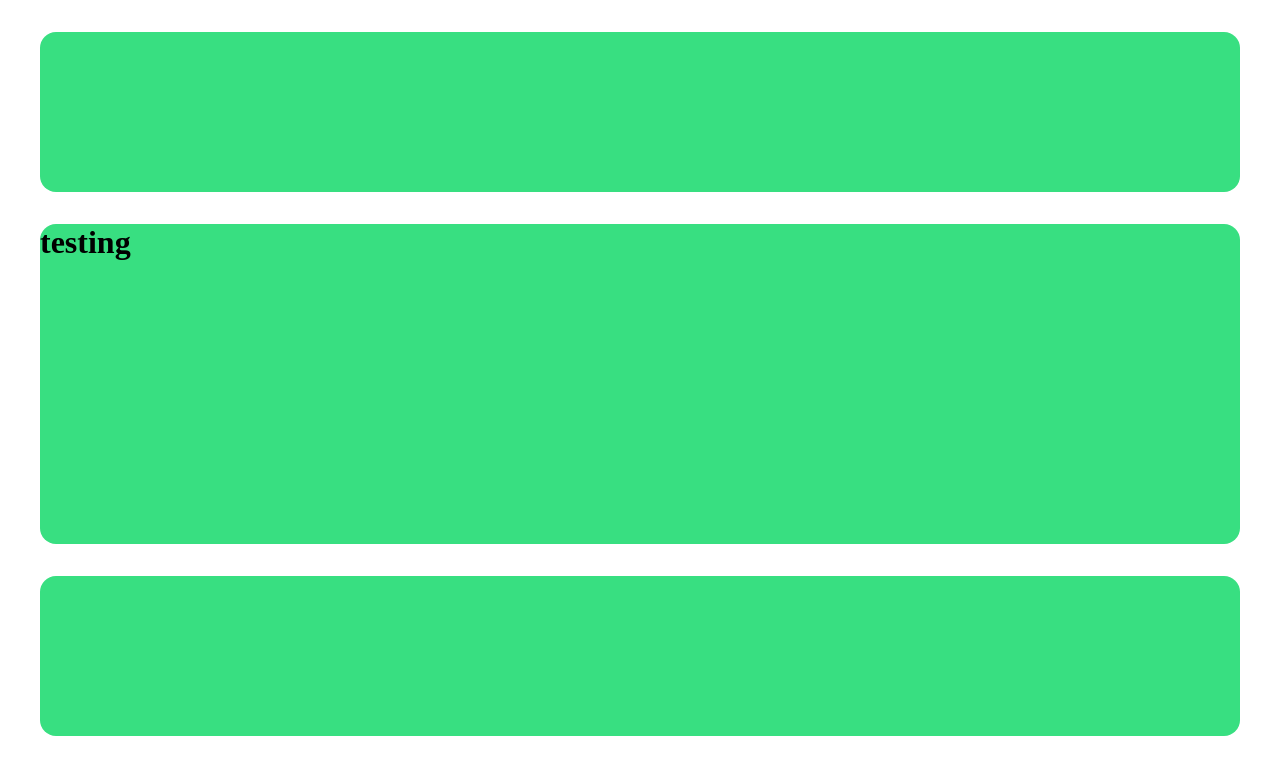
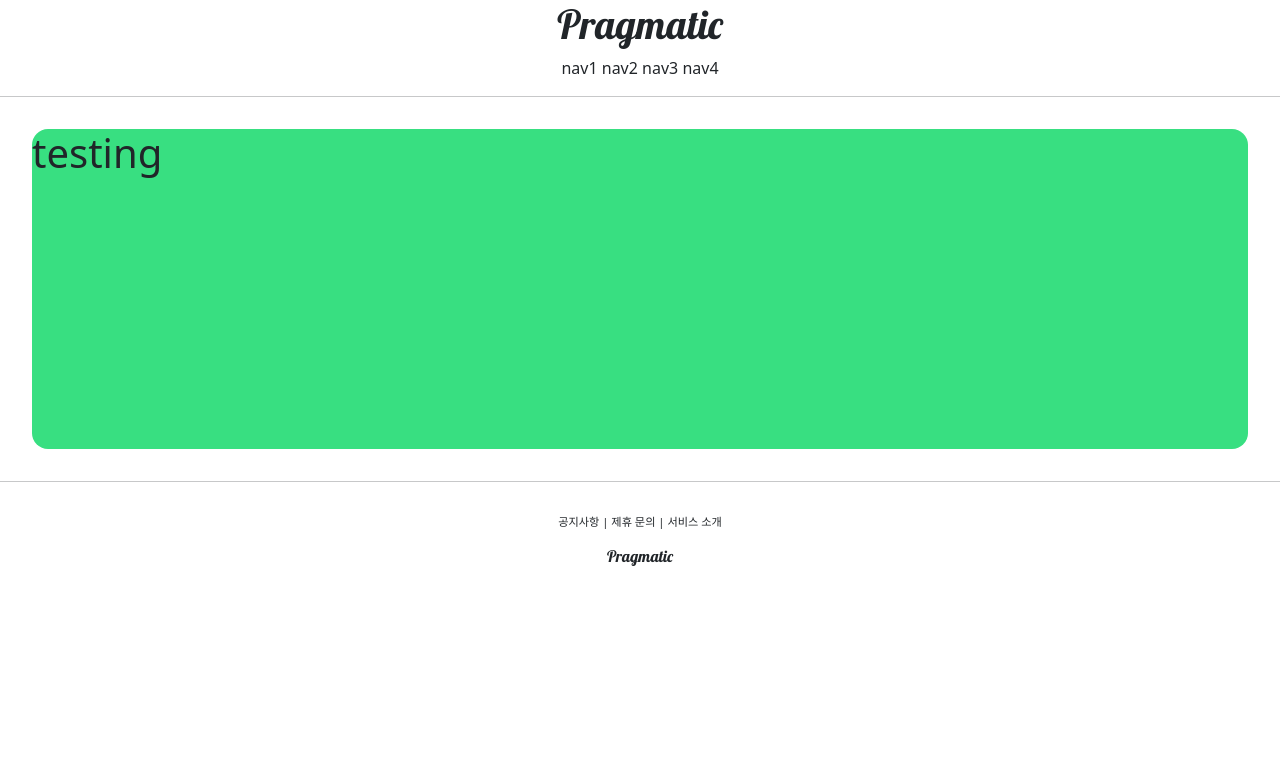
Before and after one commit to wonder1ng/django_practice, a Django app: page /account/hello_world/ in a window 1280 px wide. Shown: the top 775 px of the page. Run offline with Django 4.2, Linux system fonts and the light colour scheme.

Commit message:
third commit

```diff
--- /dev/null
+++ b/mysite/static/base.css
@@ -0,0 +1,20 @@
+.pragmatic_logo{
+    font-family: 'Lobster', cursive;
+}
+/* .: class라는 의미
+pragmatic_footer_logo: class name
+{}: 내용물 */
+
+.pragmatic_footer_button{
+    font-size: .7rem;
+}
+
+.pragmatic_footer{
+    text-align: center;
+    margin-top: 2rem;
+}
+
+.pragmatic_header{
+    text-align: center;
+    margin-bottom: 2rem 0;
+}
--- a/mysite/templates/base.html
+++ b/mysite/templates/base.html
@@ -7,8 +7,12 @@
 
         {% include 'header.html' %}
 
+        <hr>
+
         {% block content %}
         {% endblock %}
+
+        <hr>
 
         {% include 'footer.html' %}
 
--- a/mysite/templates/footer.html
+++ b/mysite/templates/footer.html
@@ -1,3 +1,12 @@
-<div style="height: 10rem; background-color: #38df81; border-radius: 1rem; margin: 2rem;">
-
+<div class="pragmatic_footer">
+    <div class="pragmatic_footer_button">
+    <!-- <div style="font-size: .7rem;"> -->
+        <span>공지사항</span> |
+        <span>제휴 문의</span> |
+        <span>서비스 소개</span>
+    </div>
+    <div style="margin-top: 1rem;">
+        <h6 class="pragmatic_logo">Pragmatic</h6>
+        <!-- <h6 style="margin-top: 1rem; font-family: 'Lobster', cursive;">Pragmatic</h6> -->
+    </div>
 </div>
--- a/mysite/templates/head.html
+++ b/mysite/templates/head.html
@@ -1,4 +1,20 @@
+{% load static %}
+
 <head>
+
     <meta charset="UTF-8">
     <title>Pragmatic</title>
+
+    <!-- BOOTSTRAP LINK -->
+    <link href="https://cdn.jsdelivr.net/npm/bootstrap@5.3.2/dist/css/bootstrap.min.css" rel="stylesheet"
+        integrity="sha384-T3c6CoIi6uLrA9TneNEoa7RxnatzjcDSCmG1MXxSR1GAsXEV/Dwwykc2MPK8M2HN" crossorigin="anonymous">
+
+    <!-- GOOGLE FONTS LINK -->
+    <link rel="preconnect" href="https://fonts.googleapis.com">
+    <link rel="preconnect" href="https://fonts.gstatic.com" crossorigin>
+    <link href="https://fonts.googleapis.com/css2?family=Lobster&display=swap" rel="stylesheet">
+
+    <!-- DEFAULT CSS LINK -->
+    <link rel="stylesheet" type="text/css" href="{% static 'base.css' %}">
+
 </head>
--- a/mysite/templates/header.html
+++ b/mysite/templates/header.html
@@ -1,3 +1,11 @@
-<div style="height: 10rem; background-color: #38df81; border-radius: 1rem; margin: 2rem;">
-
+<div class="pragmatic_header">
+    <div>
+        <h1 class="pragmatic_logo">Pragmatic</h1>
+    </div>
+    <div>
+        <span>nav1</span>
+        <span>nav2</span>
+        <span>nav3</span>
+        <span>nav4</span>
+    </div>
 </div>
```
Also changed, not shown: mysite/mysite/settings.py (+7 -0 lines).
